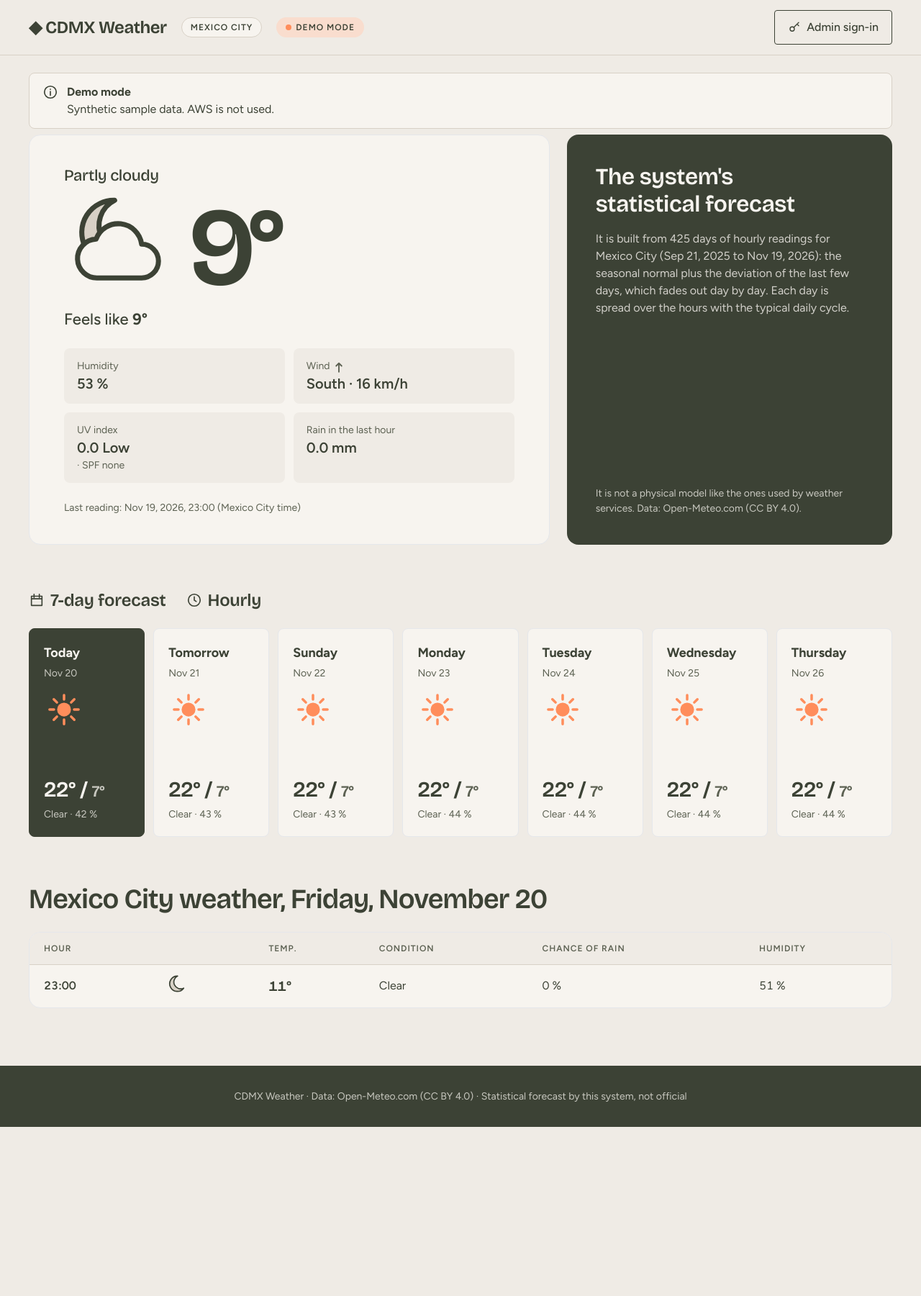
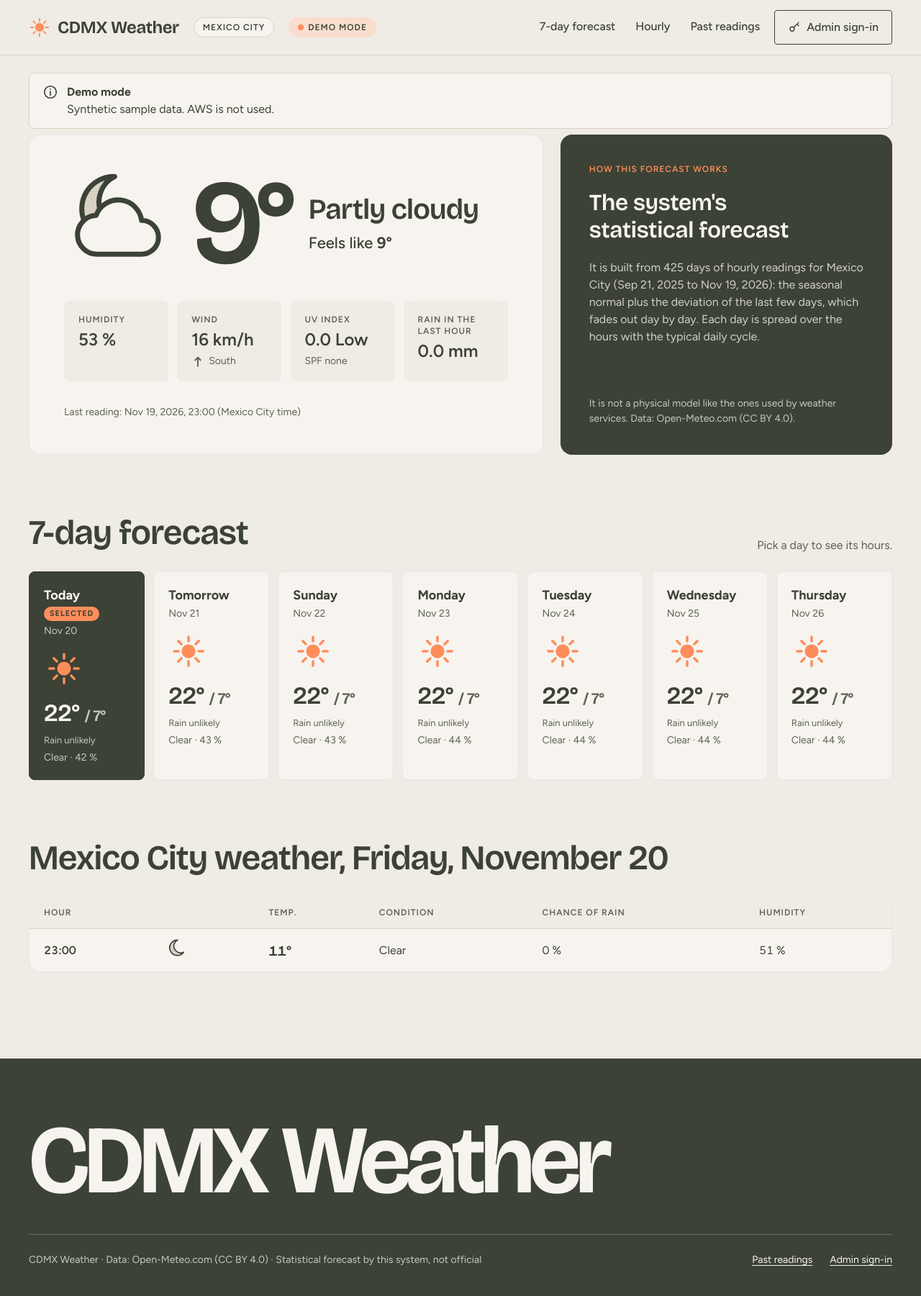
Before and after one commit to elsamrobles9-rgb/Pronostico-del-clima, a Flask app: page / in a window 1280 px wide. Shown: the whole page at 72% size. Before the commit the page ends 1566 px from the top, so only its background shows below. Run offline with Flask 3, Linux system fonts and the light colour scheme.

Commit message:
Diseño: página pública como en el lienzo

```diff
--- a/static/style.css
+++ b/static/style.css
@@ -214,45 +214,77 @@ td form{margin:0}
 .ad-login-form .ad-btn.primario{width:100%;min-height:56px}
 
 /* ---------- 16. Página pública ---------- */
-body.publico main.pub{max-width:var(--ancho);margin:0 auto;padding:24px var(--margen) 80px}
-.pub-acceso{margin-left:auto}
-.actual-grid{display:grid;grid-template-columns:minmax(0,1.6fr) minmax(0,1fr);gap:24px;margin-top:8px}
-.actual{padding:40px 48px;border:1px solid var(--line-soft);border-radius:var(--r-xl);background:var(--surface)}
-.actual-cond{margin:0;font-family:var(--f-display);font-size:32px;line-height:1.2;font-weight:600;letter-spacing:-.02em}
-.actual-main{display:flex;align-items:center;gap:24px;margin:8px 0}
-.actual-temp{font-family:var(--f-display);font-size:clamp(7rem,12vw,12.5rem);line-height:.85;font-weight:600;letter-spacing:-.06em}
-.actual>p{margin:0;font-size:22px;line-height:1.5;font-weight:500}
-.actual-datos{list-style:none;display:grid;grid-template-columns:repeat(2,minmax(0,1fr));gap:12px;margin:24px 0;padding:0}
-.actual-datos li{padding:14px 18px;border-radius:var(--r-md);background:var(--bg);font-size:14px;color:var(--text-2)}
-.actual-datos li strong{display:block;font-size:20px;line-height:1.4;font-weight:600;color:var(--text)}
-.actual>p.actual-hora{font-size:14px;font-weight:400;color:var(--text-2)}
-.pub-info.card{display:flex;flex-direction:column;gap:16px;padding:40px;border:0;background:var(--text);color:#d2d0ca}
-.pub-info h2{margin:0;font-size:32px;line-height:1.2;color:var(--on-dark)}
+body.publico{display:flex;flex-direction:column;min-height:100vh}
+body.publico main.pub{flex:1 0 auto;width:100%;max-width:var(--ancho);margin:0 auto;padding:24px var(--margen) 0}
+.marca{width:30px;height:30px;flex-shrink:0}
+.pub-nav{display:flex;align-items:stretch;gap:0 28px;margin-left:auto}
+.pub-nav a{display:inline-flex;align-items:center;min-height:44px;border-bottom:3px solid transparent;font-weight:500;text-decoration:none;transition:border-color .15s}
+.pub-nav a:hover{border-bottom-color:var(--accent)}
+.actual-grid{display:grid;grid-template-columns:minmax(0,1.55fr) minmax(0,1fr);gap:24px;margin-top:8px}
+.actual{display:flex;flex-direction:column;gap:32px;padding:48px;border:1px solid var(--line-soft);border-radius:var(--r-xl);background:var(--surface)}
+.actual-main{display:flex;align-items:center;flex-wrap:wrap;gap:8px 28px}
+.actual-temp{font-family:var(--f-display);font-size:clamp(8rem,13vw,12.5rem);line-height:.85;font-weight:600;letter-spacing:-.06em}
+.actual-resumen{display:flex;flex-direction:column;gap:8px}
+.actual-cond{margin:0;font-family:var(--f-display);font-size:40px;line-height:1.1;font-weight:600;letter-spacing:-.02em}
+.actual-sens{margin:0;font-size:22px;line-height:1.5;font-weight:500}
+.actual-sens strong{font-weight:700}
+.actual-datos{list-style:none;display:grid;grid-template-columns:repeat(4,minmax(0,1fr));gap:12px;margin:0;padding:0}
+.actual-datos li{display:flex;flex-direction:column;gap:4px;padding:18px 20px;border-radius:var(--r-md);background:var(--bg)}
+.actual-datos .lbl,.pub-eyebrow{font-size:12px;line-height:16px;font-weight:600;letter-spacing:.08em;text-transform:uppercase;color:var(--text-2)}
+.actual-datos strong{font-size:24px;line-height:32px;font-weight:600}
+.actual-datos .sub{display:flex;align-items:center;gap:6px;font-size:14px;line-height:20px;color:var(--text-2)}
+.actual-hora{margin:0;font-size:14px;color:var(--text-2)}
+.pub-info{display:flex;flex-direction:column;gap:20px;padding:40px;border-radius:var(--r-xl);background:var(--text);color:#d2d0ca}
+.pub-info .pub-eyebrow{color:var(--accent)}
+.pub-info h2{font-size:32px;line-height:1.2;color:var(--on-dark)}
 .pub-info p{margin:0}
 .pub-info .muted{margin-top:auto;font-size:14px;color:var(--on-dark-2)}
-.pub-tabs{display:flex;gap:28px;margin:56px 0 16px}
-.pub-tabs a{display:inline-flex;align-items:center;gap:8px;min-height:44px;border-bottom:3px solid transparent;font-family:var(--f-display);font-size:24px;font-weight:600;letter-spacing:-.01em;text-decoration:none}
-.pub-tabs a:hover{border-bottom-color:var(--accent)}
-.pub-tabs .icon{width:22px;height:22px}
+.pub-seccion{margin-top:80px}
+.pub-seccion h2{font-size:48px;line-height:1.2;letter-spacing:-.02em}
+.pub-titulo{display:flex;align-items:flex-end;justify-content:space-between;gap:8px 24px;flex-wrap:wrap;margin-bottom:24px}
+.pub-titulo p{margin:0}
 .dias{display:grid;grid-template-columns:repeat(7,minmax(0,1fr));gap:12px}
 .dia{display:flex;flex-direction:column;align-items:flex-start;gap:4px;padding:20px;border:1px solid var(--line-soft);border-radius:var(--r-md);background:var(--surface);color:var(--text);text-decoration:none;transition:border-color .15s}
 .dia:hover{border-color:var(--text)}
-.dia>strong{font-size:18px}
-.dia .muted{font-size:14px}
-.dia .wx{margin:8px 0}
+.dia-cab{display:flex;align-items:center;justify-content:space-between;flex-wrap:wrap;gap:4px 6px;width:100%}
+.dia-cab strong{font-size:18px;line-height:24px}
+.dia-marca{padding:2px 8px;border-radius:var(--r-full);background:var(--accent);color:var(--text);font-size:11px;line-height:16px;font-weight:700;letter-spacing:.08em;text-transform:uppercase}
+.dia .muted{font-size:14px;line-height:20px}
+.dia .wx{margin:10px 0}
 .dia.elegido{border-color:var(--text);background:var(--text);color:var(--on-dark)}
-.dia.elegido .muted{color:var(--on-dark-2)}
-.prob{font-weight:700}.mm{font-size:13px}.vacio{visibility:hidden}
-.temps{font-family:var(--f-display);font-size:30px;line-height:1.3;font-weight:600;letter-spacing:-.02em}
+.dia.elegido .muted,.dia.elegido .min,.dia.elegido .lluvia.no{color:var(--on-dark-2)}
+.temps{font-family:var(--f-display);font-size:34px;line-height:40px;font-weight:600;letter-spacing:-.02em}
 .temps .min{font-size:22px;color:var(--text-2)}
-.dia.elegido .temps .min{color:var(--on-dark-2)}
-.horas.card{margin-top:64px;padding:0;border:0;background:none}
-.horas h2{margin-bottom:24px;font-size:clamp(2rem,3vw,3rem);line-height:1.15;letter-spacing:-.02em}
+.lluvia{display:inline-flex;align-items:center;gap:4px;padding:0 8px;border:1px solid var(--line);border-radius:var(--r-full);background:var(--bg);font-size:13px;line-height:20px;font-weight:600;color:var(--text)}
+.lluvia .icon{width:12px;height:12px;fill:currentColor;stroke:none}
+.lluvia.no{padding:0;border:0;background:none;font-weight:400;color:var(--text-2)}
+.horas h2{margin-bottom:24px}
 .horas td{padding-top:8px;padding-bottom:8px}
 .horas .hora{font-weight:600}
 .horas .t{font-family:var(--f-display);font-size:20px;font-weight:600}
 .horas .empty{padding:48px 20px;text-align:center;color:var(--text-2)}
-body.publico .ad-pie{max-width:none;margin-top:0;padding:32px var(--margen);border:0;background:var(--text);color:var(--on-dark-2);text-align:center}
+.pub-sin-datos{display:flex;align-items:center;gap:32px;margin-top:8px;padding:56px;border:1px solid var(--line-soft);border-radius:var(--r-xl);background:var(--surface)}
+.pub-sin-datos h1{margin-bottom:12px}
+.pub-sin-datos p{margin:0 0 8px;font-size:18px}
+.pub-sin-datos p.muted{font-size:14px}
+.pub-pie{margin-top:120px;background:var(--text);color:var(--on-dark-2)}
+.pub-pie-in{max-width:var(--ancho);margin:0 auto;padding:80px var(--margen) 40px;display:flex;flex-direction:column;gap:40px}
+.pub-marca{margin:0;font-family:var(--f-display);font-size:clamp(6rem,10.5vw,9.5rem);line-height:.92;font-weight:650;letter-spacing:-.05em;color:var(--on-dark)}
+.pub-pie-linea{display:flex;align-items:center;justify-content:space-between;flex-wrap:wrap;gap:16px 32px;padding-top:24px;border-top:1px solid #6b6f62;font-size:14px}
+.pub-pie-linea p{margin:0}
+.pub-pie-linea nav{display:flex;gap:24px}
+.pub-pie a{color:var(--on-dark)}
+
+.temps{white-space:nowrap}
+@media (max-width:1279px){
+  body.publico .ad-header-in>.ad-pill:not(.modo){display:none}
+  .pub-nav{gap:0 20px}
+  .actual{padding:36px}
+  .actual-datos{grid-template-columns:repeat(2,minmax(0,1fr))}
+  .dia{padding:16px}
+  .temps{font-size:28px}
+  .temps .min{font-size:18px}
+}
 
 /* ---------- 17. Íconos del clima (macros wx y flecha) ---------- */
 .wx{width:56px;height:56px;flex-shrink:0}.wx-xl{width:150px;height:150px}.wx-sm{width:36px;height:36px}
--- a/templates/public.html
+++ b/templates/public.html
@@ -2,53 +2,62 @@
 <html lang="en"><head><meta charset="utf-8"><meta name="viewport" content="width=device-width, initial-scale=1"><title>Mexico City Weather</title><link rel="stylesheet" href="{{ url_for('static', filename='style.css') }}"></head>
 <body class="publico">{% from 'weather_icons.html' import wx, flecha %}{% from 'icons.html' import icon %}<svg xmlns="http://www.w3.org/2000/svg" class="sprite" aria-hidden="true">
 <symbol id="info" viewBox="0 0 24 24"><circle cx="12" cy="12" r="9"/><path d="M12 11v6M12 7.5v.5"/></symbol>
-<symbol id="error" viewBox="0 0 24 24"><circle cx="12" cy="12" r="9"/><path d="M9 9l6 6M15 9l-6 6"/></symbol>
 <symbol id="key" viewBox="0 0 24 24"><circle cx="8" cy="15" r="4"/><path d="M11 12l9-9M17 6l3 3"/></symbol>
 <symbol id="table" viewBox="0 0 24 24"><path d="M4 5h16v14H4zM4 10h16M10 5v14"/></symbol>
-<symbol id="calendar" viewBox="0 0 24 24"><path d="M4 6h16v14H4zM4 10h16M8 3v5M16 3v5"/></symbol>
-<symbol id="clock" viewBox="0 0 24 24"><circle cx="12" cy="12" r="9"/><path d="M12 7v5l3 2"/></symbol>
+<symbol id="drop" viewBox="0 0 24 24"><path d="M12 3.5c3.4 4.3 6 7.4 6 10.7a6 6 0 0 1-12 0c0-3.3 2.6-6.4 6-10.7z"/></symbol>
 </svg>
 <header class="ad-header"><div class="ad-header-in">
-<a class="ad-brand" href="{{ url_for('public_home') }}">◆ CDMX Weather</a>
+<a class="ad-brand" href="{{ url_for('public_home') }}"><svg class="marca" viewBox="0 0 64 64" aria-hidden="true"><g class="wx-sol"><circle cx="32" cy="32" r="13"/><path class="wx-rayos" d="M32 6v8M32 50v8M6 32h8M50 32h8M13.6 13.6l5.7 5.7M44.7 44.7l5.7 5.7M13.6 50.4l5.7-5.7M44.7 19.3l5.7-5.7"/></g></svg>CDMX Weather</a>
 <span class="ad-pill">Mexico City</span>
 {% if mode == 'demo' %}<span class="ad-pill modo">{{ 'Offline · real data' if datos_reales else 'Demo mode' }}</span>{% endif %}
+<nav class="pub-nav" aria-label="Forecast sections">{% if not problem %}<a href="#dias">7-day forecast</a><a href="#horas">Hourly</a>{% endif %}<a href="/registros">Past readings</a></nav>
 <a class="ad-btn {{ 'primario' if current_user else '' }} pub-acceso" href="{{ url_for('inicio') if current_user else url_for('login') }}">{{ icon('table') if current_user else icon('key') }} {{ 'Admin panel' if current_user else 'Admin sign-in' }}</a>
 </div></header>
 <main class="pub">
 {% if mode == 'demo' and datos_reales %}<div class="ad-alerta info" role="status">{{ icon('info') }}<span class="cuerpo"><span class="titulo">Offline mode</span>{{ '{:,}'.format(datos_reales) }} real Open-Meteo readings (Mexico City) loaded from this computer. AWS is not used.</span></div>{% elif mode == 'demo' %}<div class="ad-alerta info" role="status">{{ icon('info') }}<span class="cuerpo"><span class="titulo">Demo mode</span>Synthetic sample data. AWS is not used.</span></div>{% endif %}
-{% if problem %}<div class="ad-alerta error" role="alert">{{ icon('error') }}<span class="cuerpo"><span class="titulo">The weather could not be shown</span>{{ problem|explicar }}</span></div>{% else %}{% set a = data.actual %}
-<section class="actual-grid">
+{% if problem %}<section class="pub-sin-datos" role="alert">
+  <svg class="wx wx-xl" viewBox="0 0 64 64" aria-hidden="true"><path class="wx-nube oscura" d="M20 50h26a10 10 0 0 0 0-20 14 14 0 0 0-27-3 9 9 0 0 0 1 23z"/></svg>
+  <div><h1>The weather could not be shown</h1><p>{{ problem|explicar }}</p><p class="muted">The forecast comes back on its own as soon as the data service answers again. Data: Open-Meteo.com (CC BY 4.0).</p></div>
+</section>{% else %}{% set a = data.actual %}
+<section class="actual-grid" aria-label="Current weather">
 {% if a %}<div class="actual">
-  <p class="actual-cond">{{ a.texto|en }}</p>
-  <div class="actual-main">{{ wx(a.icono, a.dia_luz, 'wx wx-xl') }}<span class="actual-temp">{{ a.temperatura }}°</span></div>
-  <p>Feels like <strong>{{ a.sensacion }}°</strong></p>
+  <div class="actual-main">{{ wx(a.icono, a.dia_luz, 'wx wx-xl') }}<span class="actual-temp">{{ a.temperatura }}°</span>
+    <div class="actual-resumen"><p class="actual-cond">{{ a.texto|en }}</p><p class="actual-sens">Feels like <strong>{{ a.sensacion }}°</strong></p></div></div>
   <ul class="actual-datos">
-    <li>Humidity <strong>{{ a.humedad }} %</strong></li>
-    <li>Wind {{ flecha(a.giro) }} <strong>{{ a.rumbo|en }} · {{ a.viento }} km/h</strong></li>
-    <li>UV index <strong>{{ a.uv }} {{ a.uv_texto|en }}</strong> · SPF {{ a.fps|en }}</li>
-    <li>Rain in the last hour <strong>{{ a.lluvia }} mm</strong></li>
+    <li><span class="lbl">Humidity</span><strong>{{ a.humedad }} %</strong></li>
+    <li><span class="lbl">Wind</span><strong>{{ a.viento }} km/h</strong><span class="sub">{{ flecha(a.giro) }} {{ a.rumbo|en }}</span></li>
+    <li><span class="lbl">UV index</span><strong>{{ a.uv }} {{ a.uv_texto|en }}</strong><span class="sub">SPF {{ a.fps|en }}</span></li>
+    <li><span class="lbl">Rain in the last hour</span><strong>{{ a.lluvia }} mm</strong></li>
   </ul>
   <p class="actual-hora">Last reading: {{ a.hora|en }} (Mexico City time)</p>
 </div>{% endif %}
-<aside class="pub-info card">
+<aside class="pub-info">
+  <span class="pub-eyebrow">How this forecast works</span>
   <h2>The system's statistical forecast</h2>
   <p>It is built from {{ data.historia.dias }} days of hourly readings for Mexico City ({{ data.historia.desde|short_date }}, {{ data.historia.desde.year }} to {{ data.historia.hasta|short_date }}, {{ data.historia.hasta.year }}): the seasonal normal plus the deviation of the last few days, which fades out day by day. Each day is spread over the hours with the typical daily cycle.</p>
   <p class="muted">It is not a physical model like the ones used by weather services. Data: Open-Meteo.com (CC BY 4.0).</p>
 </aside>
 </section>
-<nav class="pub-tabs" aria-label="Forecast sections"><a href="#dias">{{ icon('calendar') }} 7-day forecast</a><a href="#horas">{{ icon('clock') }} Hourly</a></nav>
-<section id="dias" class="dias">
-{% for d in data.dias %}<a class="dia{% if d.elegido %} elegido{% endif %}" href="{{ url_for('public_home', dia=d.dia.isoformat()) }}#horas">
-  <strong>{{ d.dia|day_name(data.hoy) }}</strong><span class="muted">{{ d.dia|short_date }}</span>{{ wx(d.icono, True) }}
-  {% if d.prob >= 30 %}<span class="prob">{{ d.prob }} %</span><span class="mm">{{ d.mm }} mm</span>{% else %}<span class="prob vacio">-</span><span class="mm vacio">-</span>{% endif %}
-  <span class="temps"><span class="max">{{ d.maxima }}°</span> / <span class="min">{{ d.minima }}°</span></span>
+<section id="dias" class="pub-seccion" aria-labelledby="t-dias">
+<div class="pub-titulo"><h2 id="t-dias">7-day forecast</h2><p class="muted">Pick a day to see its hours.</p></div>
+<div class="dias">
+{% for d in data.dias %}<a class="dia{% if d.elegido %} elegido{% endif %}" href="{{ url_for('public_home', dia=d.dia.isoformat()) }}#horas"{% if d.elegido %} aria-current="true"{% endif %}>
+  <span class="dia-cab"><strong>{{ d.dia|day_name(data.hoy) }}</strong>{% if d.elegido %}<span class="dia-marca">Selected</span>{% endif %}</span>
+  <span class="muted">{{ d.dia|short_date }}</span>{{ wx(d.icono, True) }}
+  <span class="temps"><span class="max">{{ d.maxima }}°</span> <span class="min">/ {{ d.minima }}°</span></span>
+  {% if d.prob >= 30 %}<span class="lluvia">{{ icon('drop') }}{{ d.prob }} % · {{ d.mm }} mm</span>{% else %}<span class="lluvia no">Rain unlikely</span>{% endif %}
   <span class="muted">{{ d.texto|en }} · {{ d.humedad }} %</span></a>{% endfor %}
+</div>
 </section>
-<section id="horas" class="horas card">
-  <h2>Mexico City weather, {{ data.seleccionado|long_date }}</h2>
-  <div class="table-wrap"><table><thead><tr><th>Hour</th><th></th><th>Temp.</th><th>Condition</th><th>Chance of rain</th><th>Humidity</th></tr></thead><tbody>
+<section id="horas" class="pub-seccion horas" aria-labelledby="t-horas">
+  <h2 id="t-horas">Mexico City weather, {{ data.seleccionado|long_date }}</h2>
+  <div class="table-wrap"><table><thead><tr><th scope="col">Hour</th><th scope="col"><span class="ad-sr">Sky</span></th><th scope="col">Temp.</th><th scope="col">Condition</th><th scope="col">Chance of rain</th><th scope="col">Humidity</th></tr></thead><tbody>
   {% for h in data.horas %}<tr><td class="hora">{{ h.hora }}</td><td>{{ wx(h.icono, h.dia_luz, 'wx wx-sm') }}</td><td class="t">{{ h.temperatura }}°</td><td>{{ h.texto|en }}</td><td>{{ h.prob }} %{% if h.mm > 0 %} · {{ h.mm }} mm{% endif %}</td><td>{{ h.humedad }} %</td></tr>
   {% else %}<tr><td colspan="6" class="empty">There are no hours left today; pick another day.</td></tr>{% endfor %}</tbody></table></div>
 </section>
 {% endif %}
-</main><footer class="ad-pie">CDMX Weather · Data: Open-Meteo.com (CC BY 4.0) · Statistical forecast by this system, not official</footer></body></html>
+</main>
+<footer class="pub-pie"><div class="pub-pie-in">
+<p class="pub-marca" aria-hidden="true">CDMX Weather</p>
+<div class="pub-pie-linea"><p>CDMX Weather · Data: Open-Meteo.com (CC BY 4.0) · Statistical forecast by this system, not official</p><nav aria-label="Footer"><a href="/registros">Past readings</a><a href="{{ url_for('login') }}">Admin sign-in</a></nav></div>
+</div></footer></body></html>
```
Also changed, not shown: public/static/style.css (+60 -28 lines).
